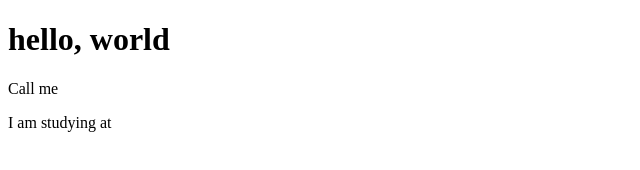
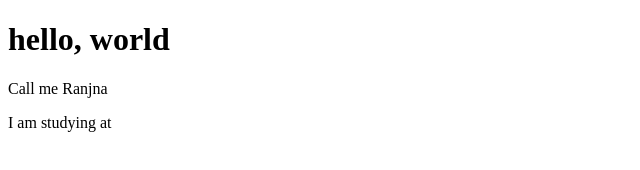
Before and after one commit to ranjnamahey/Ranjna-Mahey, a plain HTML site: page index.html in a window 1280 px wide. Shown: the full height of the page, 0-640 px from the left. Drawn offline with Linux system fonts and the light colour scheme.

Commit message:
Update index.html

```diff
--- a/index.html
+++ b/index.html
@@ -5,7 +5,7 @@
   </head>
   <body>
     <h1>hello, world</h1>
-    <p>Call me <name></p>
+    <p>Call me Ranjna</p>
     <p>I am studying <course> at <college></p>
   </body>
 </html>
```
